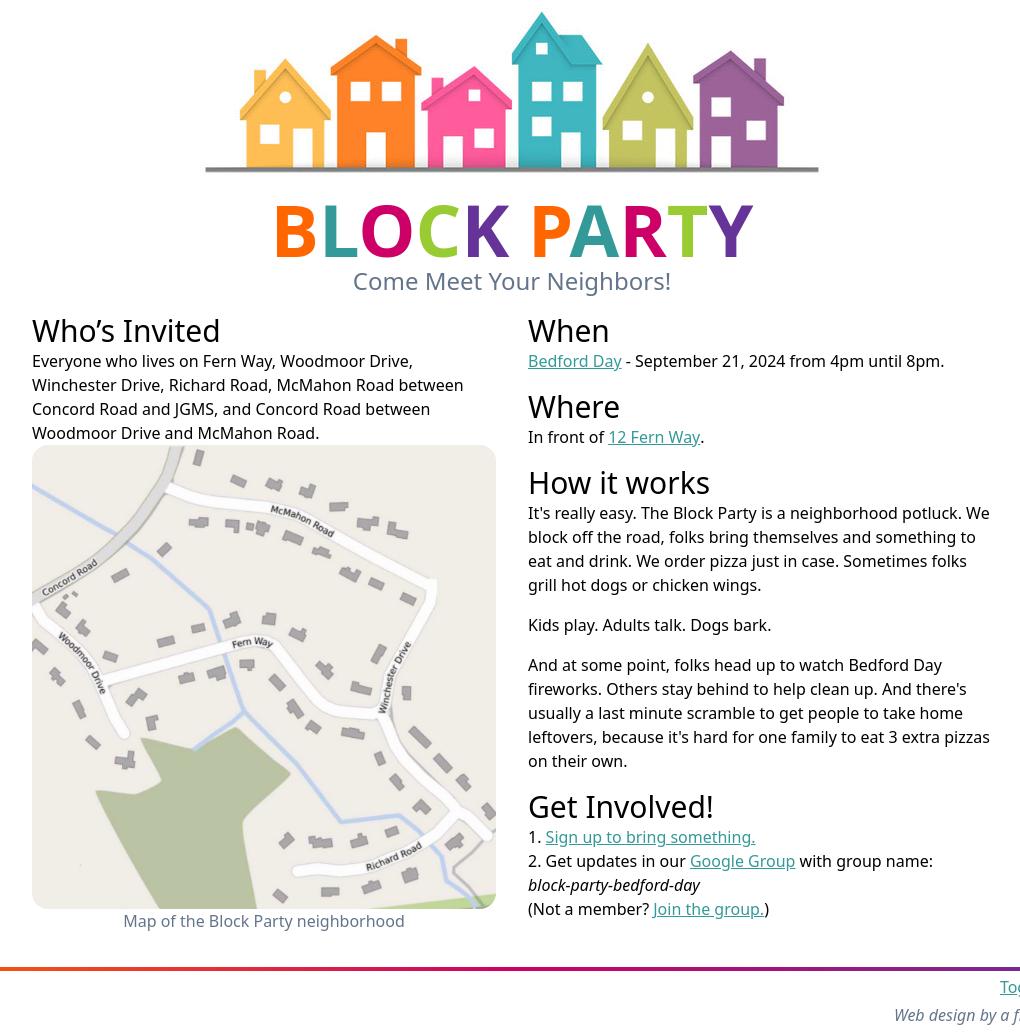
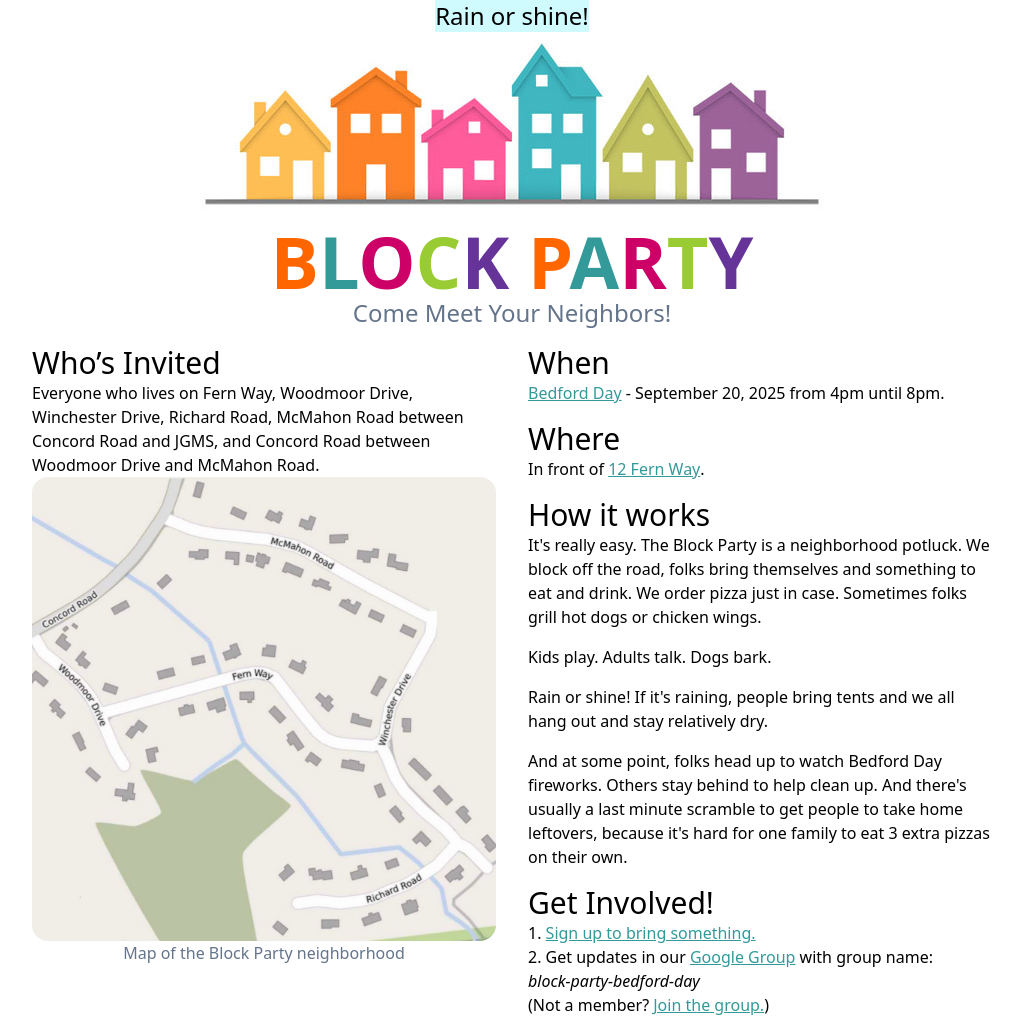
Before and after one commit to marclevetin/block-party, a Gatsby site: page / in a window 1280 px wide. Shown: the top 1034 px of the page, without its empty margins (128-1148 px from the left). Built offline with nearby package versions, Linux system fonts and the light colour scheme; Gatsby itself is replaced by a stand-in of ours.

Commit message:
updated dates for 2025

```diff
--- a/src/pages/index.tsx
+++ b/src/pages/index.tsx
@@ -9,6 +9,9 @@ function IndexPage(props: React.FC<PageProps>) {
   return (
     <React.Fragment>
       <main className="flex flex-col justify-start items-center container mx-auto mb-8 columns-1">
+        <div className="text-2xl bg-cyan-100">
+          <span>Rain or shine!</span>
+        </div>
         <StaticImage
           alt="Logo.  Houses in multiple colors"
           className="mx-auto rounded-2xl"
@@ -68,9 +71,9 @@ function IndexPage(props: React.FC<PageProps>) {
                 >
                   Bedford Day
                 </Hyperlink>{" "}
-                - <time dateTime="2024-09-21">September 21, 2024</time> from{" "}
-                <time dateTime="2024-09-21T16:00">4pm</time> until{" "}
-                <time dateTime="2024-09-21T20:00">8pm</time>.
+                - <time dateTime="2025-09-20">September 20, 2025</time> from{" "}
+                <time dateTime="2025-09-20T16:00">4pm</time> until{" "}
+                <time dateTime="2025-09-20T20:00">8pm</time>.
               </p>
             </ColumnSection>
             <ColumnSection>
@@ -96,6 +99,10 @@ function IndexPage(props: React.FC<PageProps>) {
                   grill hot dogs or chicken wings.
                 </p>
                 <p>Kids play. Adults talk. Dogs bark.</p>
+                <p>
+                  Rain or shine! If it's raining, people bring tents and we all
+                  hang out and stay relatively dry.
+                </p>
                 <p>
                   And at some point, folks head up to watch Bedford Day
                   fireworks. Others stay behind to help clean up. And there's
@@ -182,7 +189,7 @@ export function Head(props: HeadProps) {
         }
         lang="en"
       />
-      <title>Bedford Block Party - September 21, 2024 from 4-8pm</title>
+      <title>Bedford Block Party - September 20, 2025 from 4-8pm</title>
       <meta
         name="description"
         content="There's a Block Party in Bedford, MA for everyone who lives on Fern Way,
```
